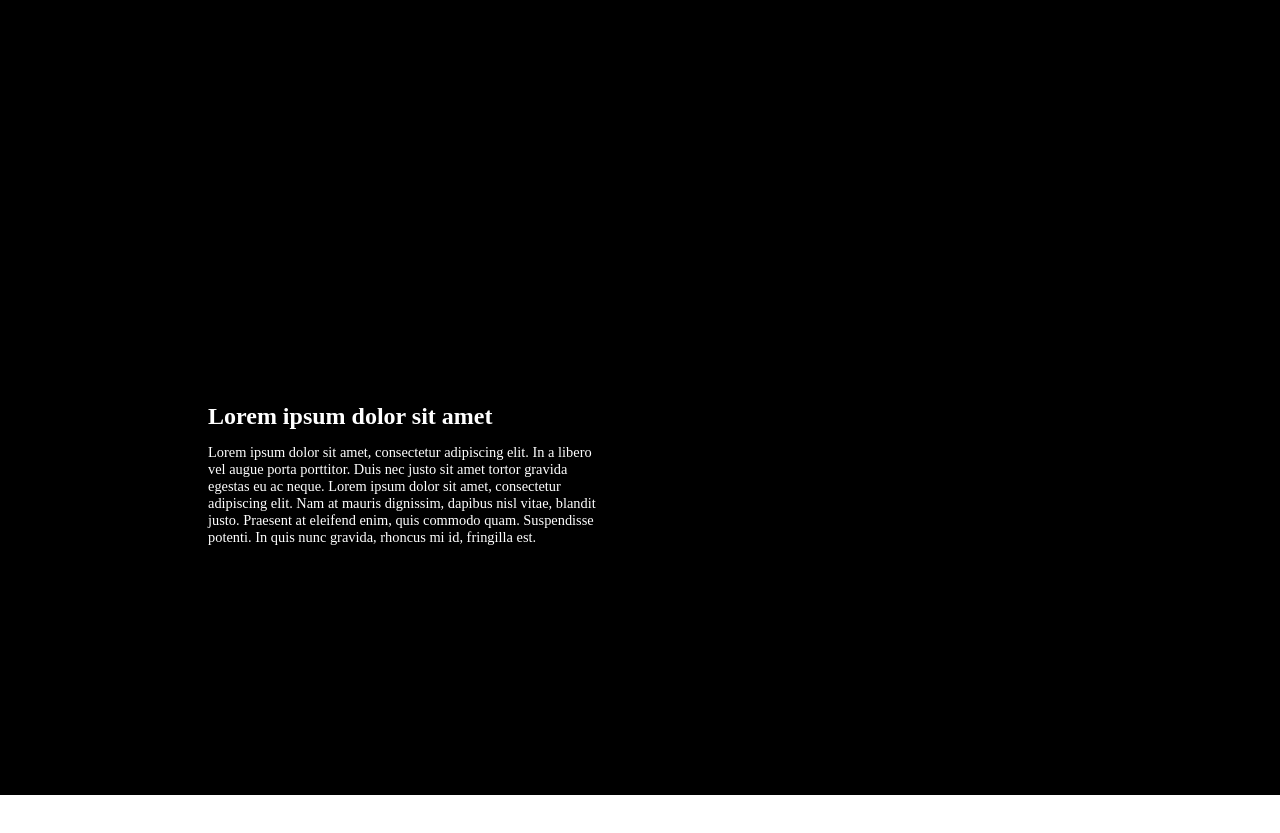
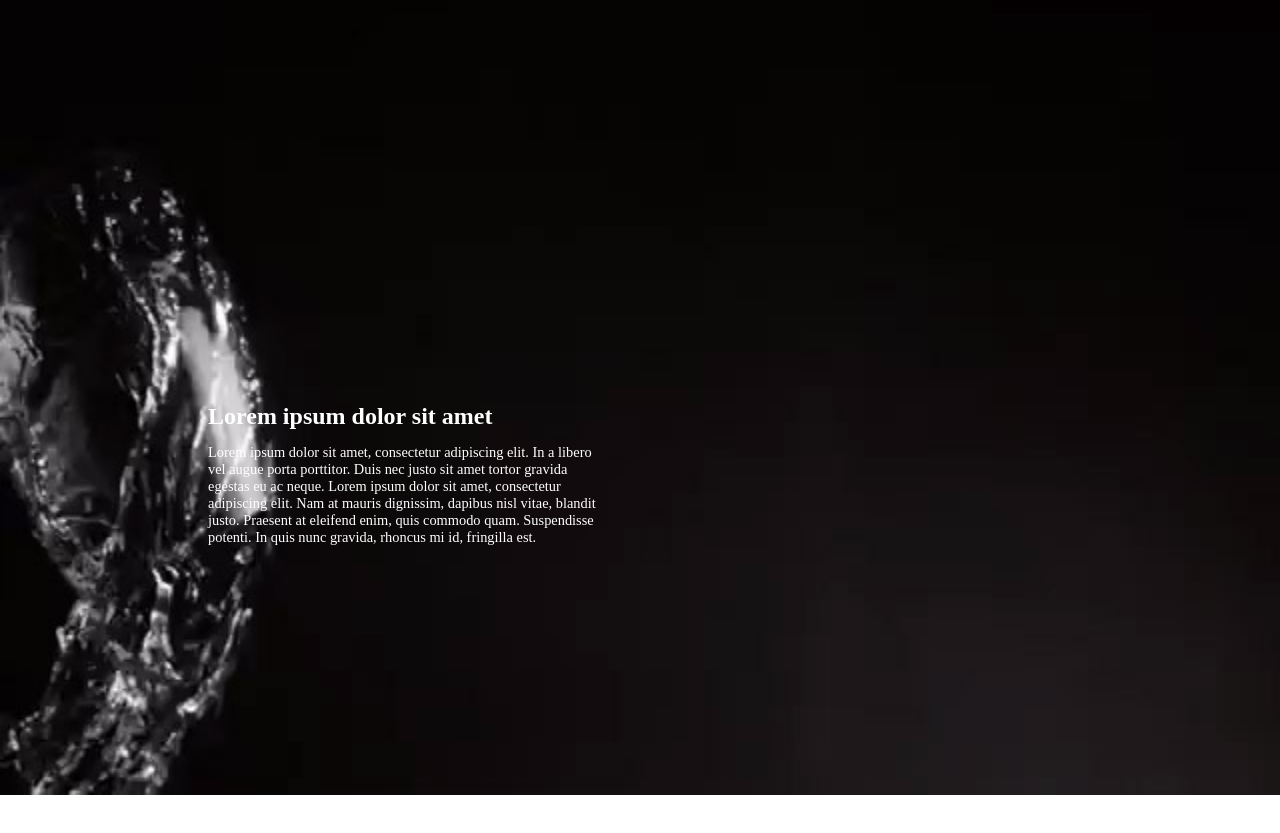
Before and after one commit to MaartenGoumansHSH/ctms, a website: page index.html in a window 1280 px wide. Shown: the part 5-838 px from the top of the page. Drawn offline with nearby package versions, Linux system fonts and the light colour scheme.

Commit message:
2 files modified

```diff
--- a/index.html
+++ b/index.html
@@ -37,8 +37,10 @@
     </div>
 </div>
 
+<img src="./img/sequence_00098.jpg" alt="">
+
 <script src="https://ajax.googleapis.com/ajax/libs/jquery/1.11.3/jquery.min.js"></script>
-<script src="../dist/canvasSequence.min.js"></script>
+<script src="./canvasSequence.min.js"></script>
 <script src="./js/main.js"></script>
 </body>
 </html>
--- a/js/main.js
+++ b/js/main.js
@@ -1,8 +1,12 @@
-$(document).ready(function() {
-
-
-    var sequence = new CanvasSequence('canvas', 'img/sequence_00', 98, 180, '.jpg', function() {
-        console.log("Loaded !")
-    });
-
+$(document).ready(function () {
+  var sequence = new CanvasSequence(
+    'canvas',
+    'https://github.com/MaartenGoumansHSH/ctms/blob/master/img/sequence_00',
+    98,
+    180,
+    '.jpg',
+    function () {
+      console.log('Loaded !');
+    }
+  );
 });
```
